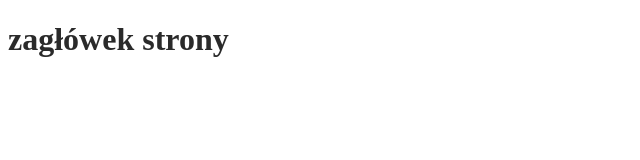
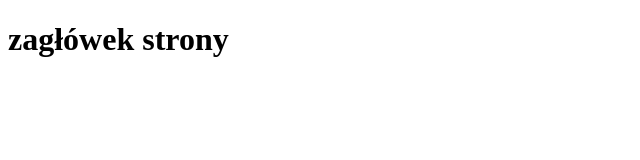
Before and after one commit to ashvayka1/github-tutorial, a plain HTML site: page index.html in a window 1280 px wide. Shown: the full height of the page, 0-640 px from the left. Drawn offline with Linux system fonts and the light colour scheme.

Commit message:
Update style.css

```diff
--- a/css/style.css
+++ b/css/style.css
@@ -1,4 +1,4 @@
 body {
     background-color: #fff;
-    color: #2a2a2a;
+    color: black;
 }
```
